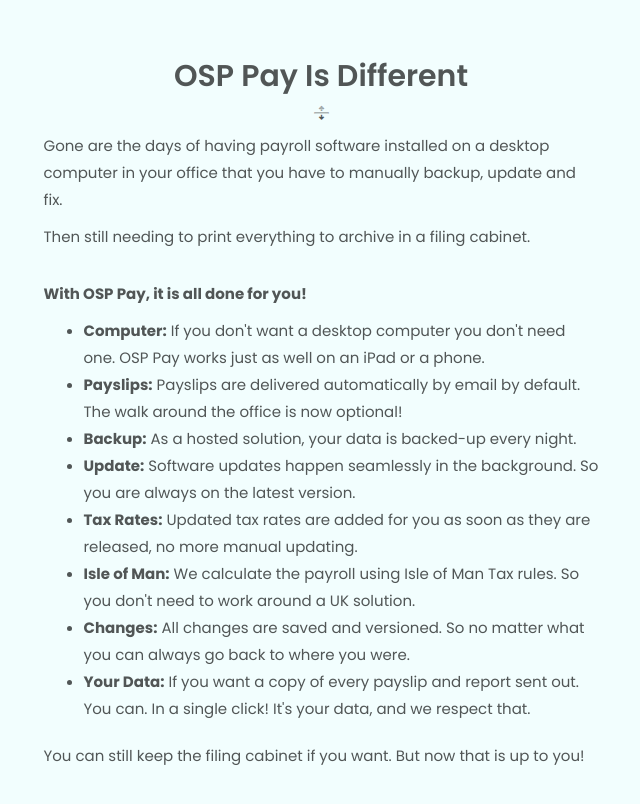
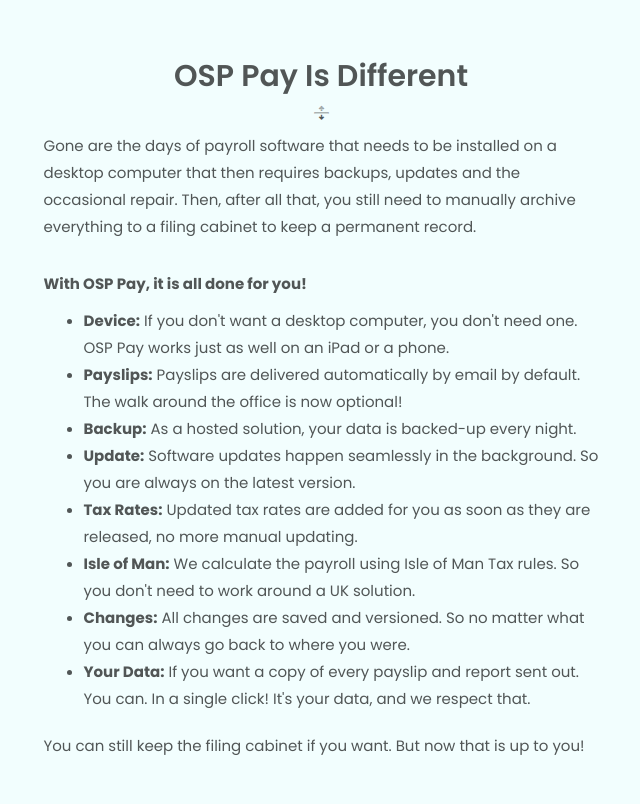
Before and after one commit to smarttech-im/smartpay.im, a plain HTML site: page index.html in a window 1280 px wide. Shown: the part 860-1664 px from the top of the page, without its empty margins (319-959 px from the left). Drawn offline with nearby package versions, Linux system fonts and the light colour scheme.

Commit message:
Change first sentence

```diff
--- a/index.html
+++ b/index.html
@@ -84,7 +84,7 @@
                     </form>
                     <h2 class="email-form-success" style="display: none;">Thank you for signing up for early access!</h2>
                     <p class="email-form-success" style="display: none;">
-                        We will let you know as soon as OSP Pay is ready to go. With all the details of how to claim your first month free.
+                        As soon as OSP Pay is ready to go, we will be in touch to let you know how to claim your first month free.
                     </p>
                     <p class="email-form-success" style="display: none;">
                         In the meantime, feel free to get in touch on <a href="mailto:earlyaccess@osp.im">earlyaccess@osp.im</a> if you have any questions or ideas you want to share.
@@ -126,13 +126,13 @@
                         <h2>OSP Pay Is Different</h2>
                         <img src="images/split-icon.png"/>
                         <div style="text-align: left;">
-                            <p>Gone are the days of having payroll software installed on a desktop computer in your office that you have to manually backup, update and fix.</p>
-                            <p>Then still needing to print everything to archive in a filing cabinet. </p>
+                            <p>Gone are the days of payroll software that needs to be installed on a desktop computer that then requires backups, updates and the occasional repair.
+                                Then, after all that, you still need to manually archive everything to a filing cabinet to keep a permanent record.</p>
                         </div>
                         <div style="text-align: left; margin-top: 30px;">
                             <p><b>With OSP Pay, it is all done for you!</b></p>
                             <ul style="margin-bottom: 20px;">
-                                <li><b>Computer:</b> If you don't want a desktop computer you don't need one. OSP Pay works just as well on an iPad or a phone.</li>
+                                <li><b>Device:</b> If you don't want a desktop computer, you don't need one. OSP Pay works just as well on an iPad or a phone.</li>
                                 <li><b>Payslips:</b> Payslips are delivered automatically by email by default. The walk around the office is now optional!</li>
                                 <li><b>Backup:</b> As a hosted solution, your data is backed-up every night.</li>
                                 <li><b>Update:</b> Software updates happen seamlessly in the background. So you are always on the latest version.</li>
```
